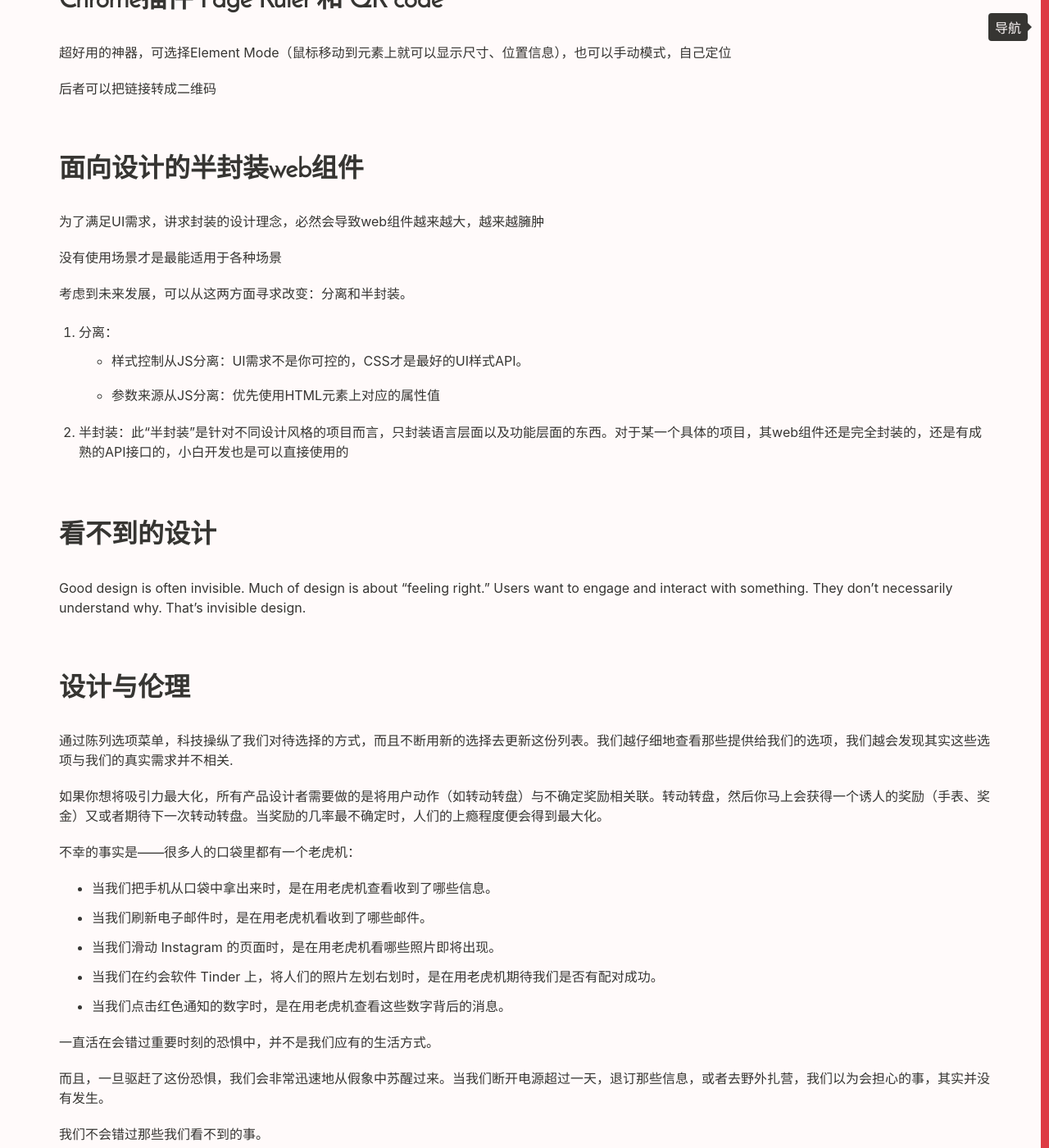
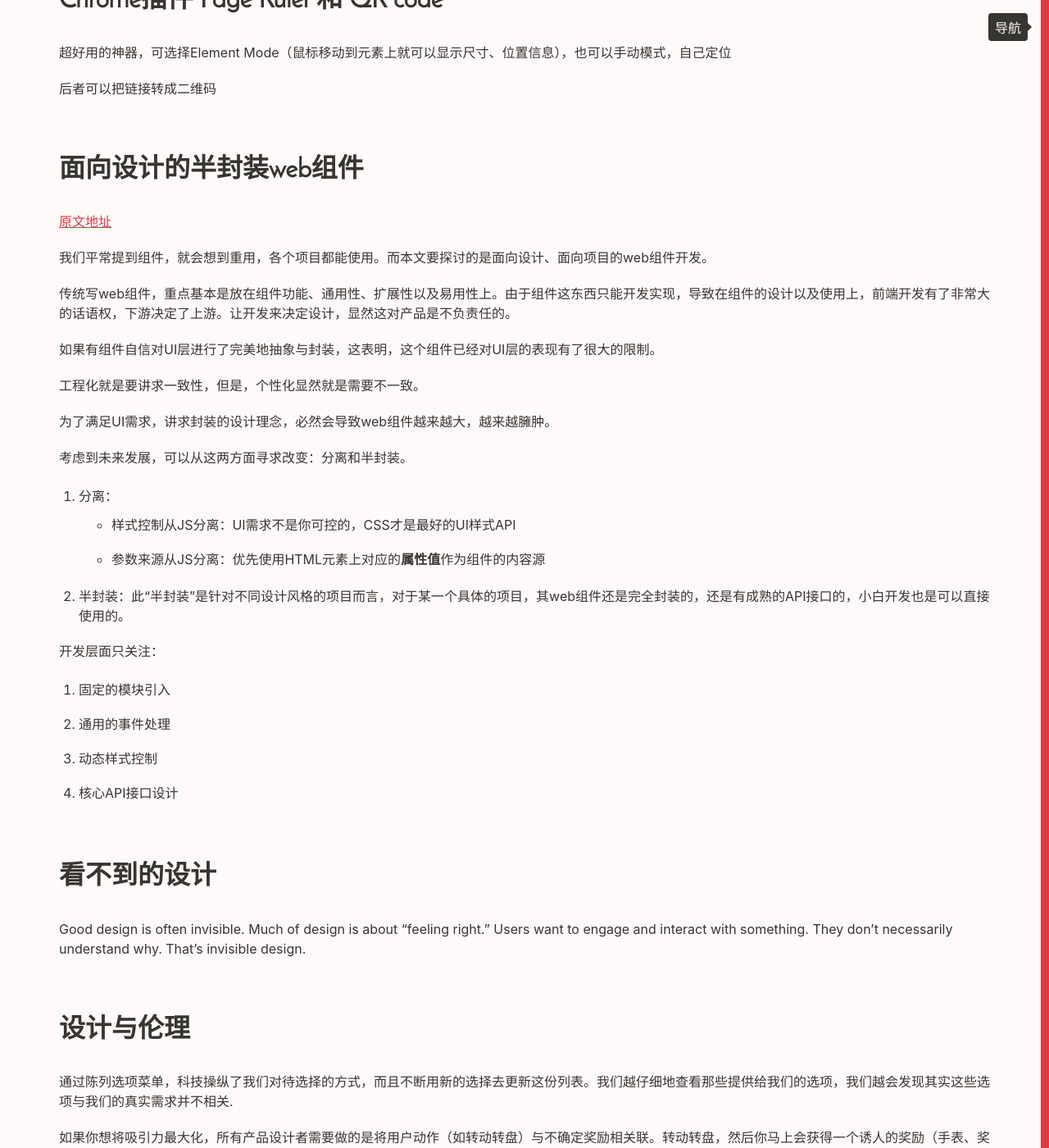
Before and after one commit to Vivi-wu/dive-into-web, a Jekyll site: the page built from _posts/2016-08-12-morning-reading.markdown, in a window 1280 px wide and 1400 px high, scrolled down 1126 px. Shown: the whole window at 82% size. Built offline with Jekyll 4.4.1, drawn with Linux system fonts in a browser that asks for light colours.

Commit message:
Update 面向设计的半封装web组件

```diff
--- a/_posts/2016-08-12-morning-reading.markdown
+++ b/_posts/2016-08-12-morning-reading.markdown
@@ -36,18 +36,33 @@ category: Other
 
 ## 面向设计的半封装web组件
 
-为了满足UI需求，讲求封装的设计理念，必然会导致web组件越来越大，越来越臃肿
+[原文地址](https://isux.tencent.com/half-package-web-components-for-design.html)
 
-没有使用场景才是最能适用于各种场景
+我们平常提到组件，就会想到重用，各个项目都能使用。而本文要探讨的是面向设计、面向项目的web组件开发。
+
+传统写web组件，重点基本是放在组件功能、通用性、扩展性以及易用性上。由于组件这东西只能开发实现，导致在组件的设计以及使用上，前端开发有了非常大的话语权，下游决定了上游。让开发来决定设计，显然这对产品是不负责任的。
+
+如果有组件自信对UI层进行了完美地抽象与封装，这表明，这个组件已经对UI层的表现有了很大的限制。
+
+工程化就是要讲求一致性，但是，个性化显然就是需要不一致。
+
+为了满足UI需求，讲求封装的设计理念，必然会导致web组件越来越大，越来越臃肿。
 
 考虑到未来发展，可以从这两方面寻求改变：分离和半封装。
 
 1. 分离：
 
-    + 样式控制从JS分离：UI需求不是你可控的，CSS才是最好的UI样式API。
-    + 参数来源从JS分离：优先使用HTML元素上对应的属性值
+    + 样式控制从JS分离：UI需求不是你可控的，CSS才是最好的UI样式API
+    + 参数来源从JS分离：优先使用HTML元素上对应的**属性值**作为组件的内容源
 
-2. 半封装：此“半封装”是针对不同设计风格的项目而言，只封装语言层面以及功能层面的东西。对于某一个具体的项目，其web组件还是完全封装的，还是有成熟的API接口的，小白开发也是可以直接使用的
+2. 半封装：此“半封装”是针对不同设计风格的项目而言，对于某一个具体的项目，其web组件还是完全封装的，还是有成熟的API接口的，小白开发也是可以直接使用的。
+
+开发层面只关注：
+
+1. 固定的模块引入
+2. 通用的事件处理
+3. 动态样式控制
+4. 核心API接口设计
 
 ## 看不到的设计
 
```
Also changed, not shown: _posts/2014-04-21-HTML-Input-Types.markdown (+6 -4 lines), _posts/2015-03-02-CSS-Selectors.markdown (+5 -4 lines).
